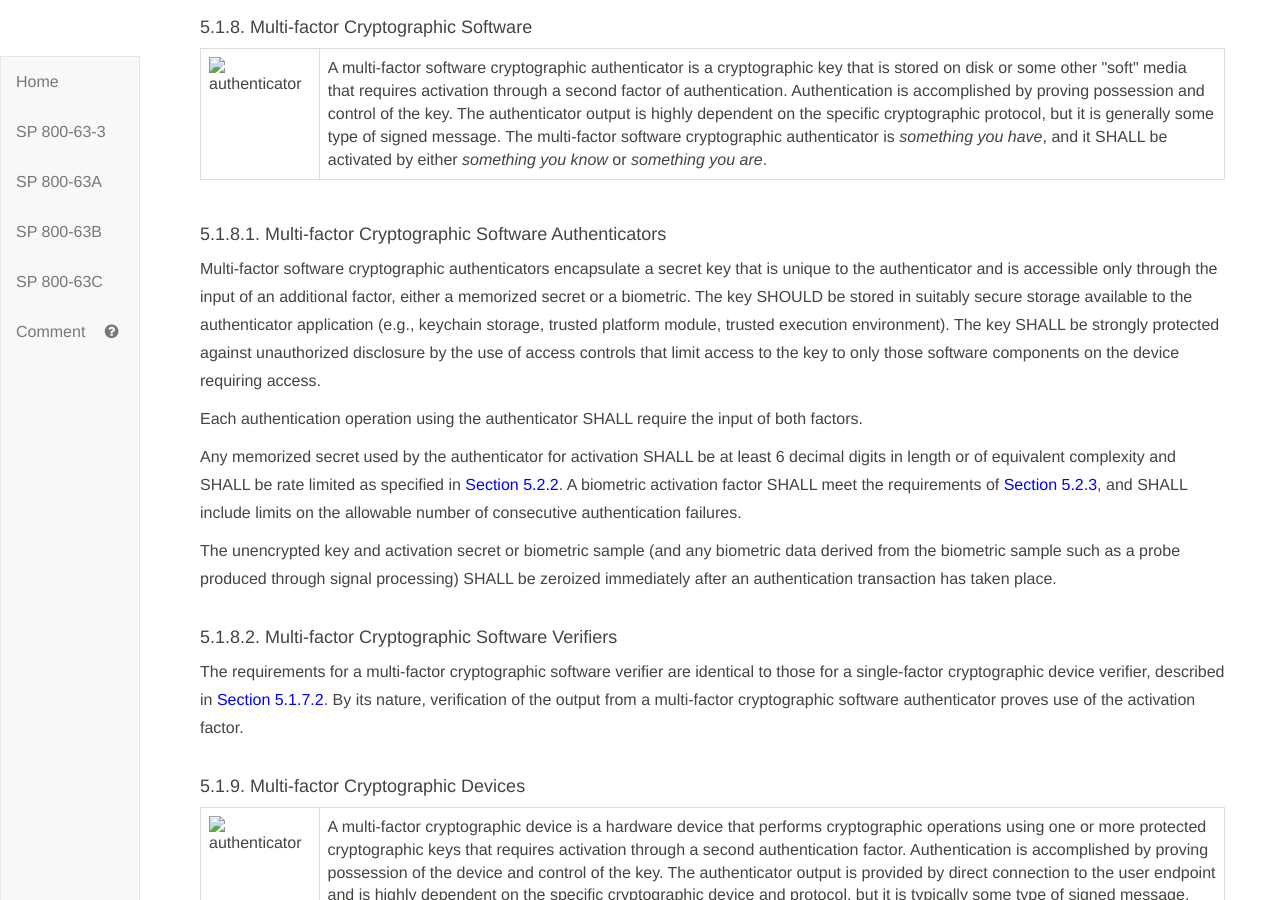
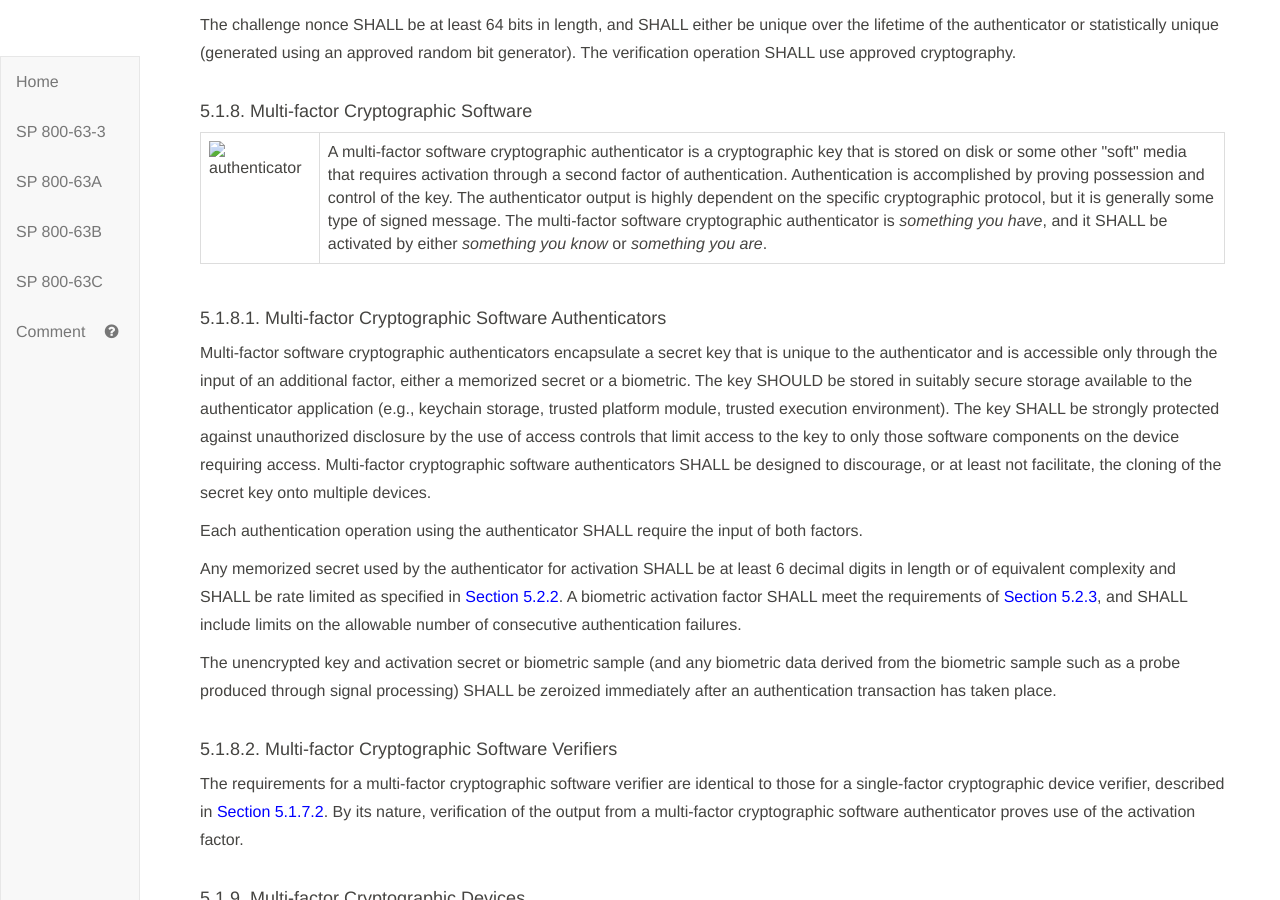
Before and after one commit to usnistgov/800-63-3, a Jekyll site: the page built from sp800-63b/sec5_authenticators.md, in a window 1280 px wide and 900 px high, scrolled down 9192 px. Built offline with Jekyll 4.4.1, drawn with Linux system fonts in a browser that asks for light colours; our own code applies the rules of GitHub Pages for plain Markdown files; some of the changed text lies outside the part shown.

Commit message:
Discourage software authenticator cloning. Closes #1302

```diff
--- a/sp800-63b/sec5_authenticators.md
+++ b/sp800-63b/sec5_authenticators.md
@@ -166,7 +166,7 @@
 
 Single-factor OTP authenticators contain two persistent values. The first is a symmetric key that persists for the lifetime of the device. The second is a nonce that is changed each time the authenticator is used or is based on a real-time clock.
 
-The secret key and its algorithm SHALL provide at least the minimum security strength specified in the latest revision of [[SP 800-131A]](#SP800-131A) (112 bits as of the date of this publication). The nonce SHALL be of sufficient length to ensure that it is unique for each operation of the device over its lifetime.
+The secret key and its algorithm SHALL provide at least the minimum security strength specified in the latest revision of [[SP 800-131A]](#SP800-131A) (112 bits as of the date of this publication). The nonce SHALL be of sufficient length to ensure that it is unique for each operation of the device over its lifetime. OTP authenticators, particularly software-based OTP generators, SHALL be designed to discourage, or at least not facilitate, the cloning of the secret key onto multiple devices.
 
 The authenticator output is obtained by using an approved block cipher or hash function to combine the key and nonce in a secure manner. The authenticator output MAY be truncated to as few as 6 decimal digits (approximately 20 bits of entropy).
 
@@ -200,7 +200,7 @@
 
 In addition to activation information, multi-factor OTP authenticators contain two persistent values. The first is a symmetric key that persists for the lifetime of the device. The second is a nonce that is changed each time the authenticator is used or is based on a real-time clock.
 
-The secret key and its algorithm SHALL provide at least the minimum security strength specified in the latest revision of [[SP 800-131A]](#SP800-131A) (112 bits as of the date of this publication). The nonce SHALL be of sufficient length to ensure that it is unique for each operation of the device over its lifetime.
+The secret key and its algorithm SHALL provide at least the minimum security strength specified in the latest revision of [[SP 800-131A]](#SP800-131A) (112 bits as of the date of this publication). The nonce SHALL be of sufficient length to ensure that it is unique for each operation of the device over its lifetime. OTP authenticators, particularly software-based OTP generators, SHALL be designed to discourage, or at least not facilitate, the cloning of the secret key onto multiple devices.
 
 The authenticator output is obtained by using an approved block cipher or hash function to combine the key and nonce in a secure manner. The authenticator output MAY be truncated to as few as 6 decimal digits (approximately 20 bits of entropy).
 
@@ -235,7 +235,7 @@
 
 #### 5.1.6.1. Single-factor Cryptographic Software Authenticators
 
-Single-factor software cryptographic authenticators encapsulate a secret key that is unique to the authenticator. The key SHALL be stored in suitably secure storage available to the authenticator application (e.g., keychain storage, trusted platform module, or trusted execution environment if available). The key SHALL be strongly protected against unauthorized disclosure by the use of access controls that limit access to the key to only those software components on the device requiring access.
+Single-factor software cryptographic authenticators encapsulate a secret key that is unique to the authenticator. The key SHALL be stored in suitably secure storage available to the authenticator application (e.g., keychain storage, trusted platform module, or trusted execution environment if available). The key SHALL be strongly protected against unauthorized disclosure by the use of access controls that limit access to the key to only those software components on the device requiring access. Single-factor cryptographic software authenticators SHALL be designed to discourage, or at least not facilitate, the cloning of the secret key onto multiple devices.
 
 #### 5.1.6.2. Single-factor Cryptographic Software Verifiers
 
@@ -283,7 +283,7 @@
 
 #### 5.1.8.1. Multi-factor Cryptographic Software Authenticators
 
-Multi-factor software cryptographic authenticators encapsulate a secret key that is unique to the authenticator and is accessible only through the input of an additional factor, either a memorized secret or a biometric. The key SHOULD be stored in suitably secure storage available to the authenticator application (e.g., keychain storage, trusted platform module, trusted execution environment). The key SHALL be strongly protected against unauthorized disclosure by the use of access controls that limit access to the key to only those software components on the device requiring access.
+Multi-factor software cryptographic authenticators encapsulate a secret key that is unique to the authenticator and is accessible only through the input of an additional factor, either a memorized secret or a biometric. The key SHOULD be stored in suitably secure storage available to the authenticator application (e.g., keychain storage, trusted platform module, trusted execution environment). The key SHALL be strongly protected against unauthorized disclosure by the use of access controls that limit access to the key to only those software components on the device requiring access.  Multi-factor cryptographic software authenticators SHALL be designed to discourage, or at least not facilitate, the cloning of the secret key onto multiple devices.
 
 Each authentication operation using the authenticator SHALL require the input of both factors.
 
```
